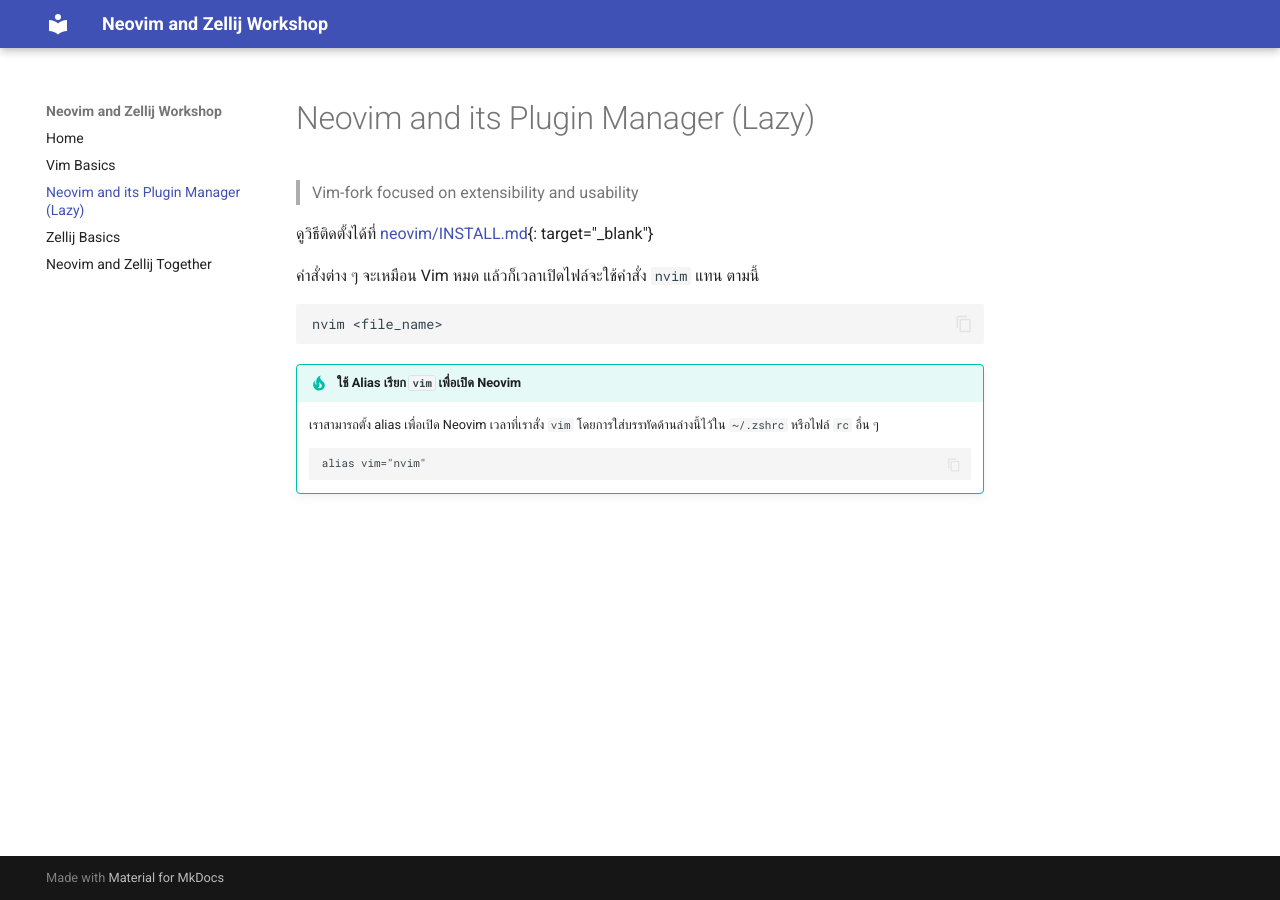
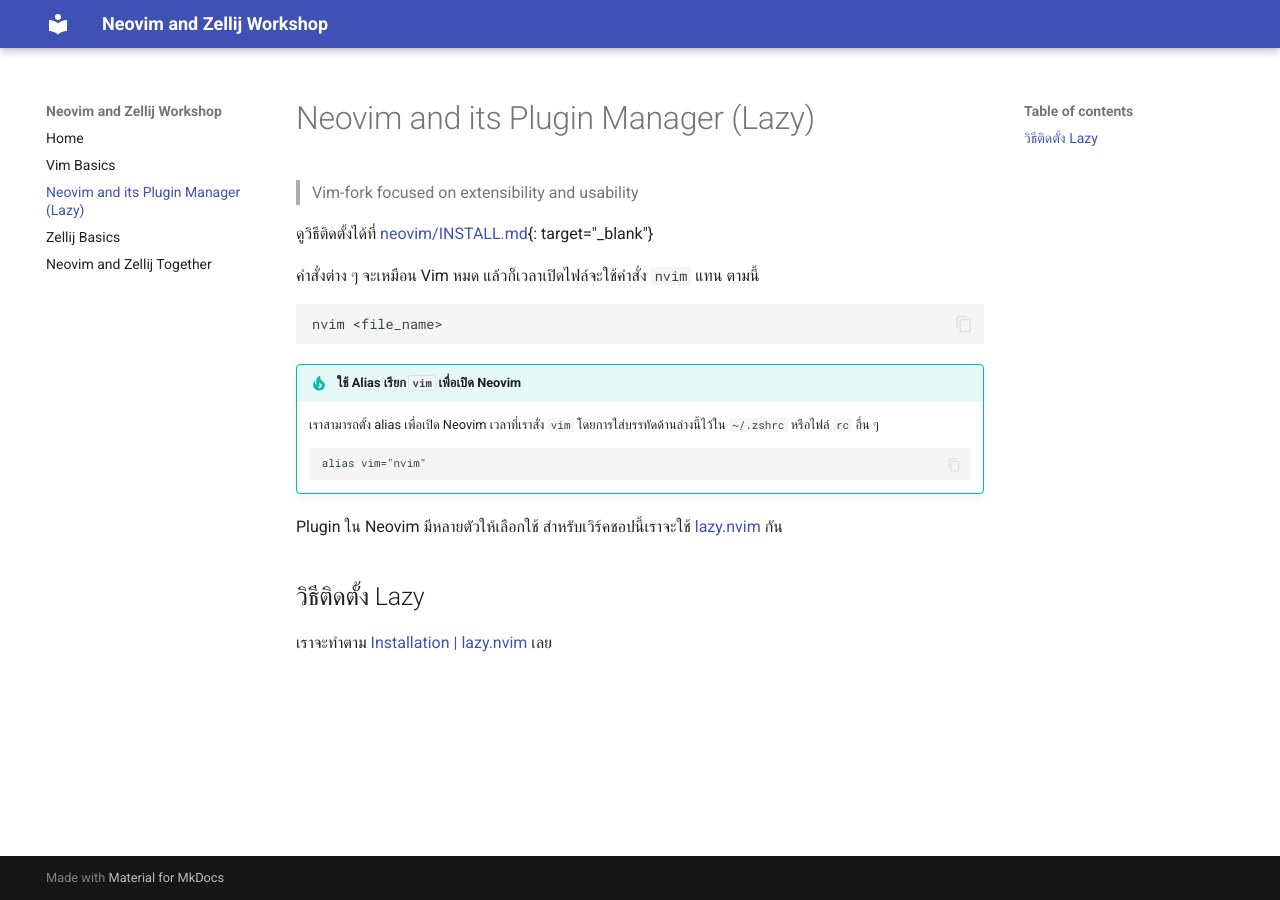
Before and after one commit to zkan/neovim-zellij-workshop, an MkDocs documentation site: the page built from docs/neovim-lazy.md, in a window 1280 px wide. Built offline with MkDocs 1.6.1 and Material for MkDocs 9.7.7, drawn with Linux system fonts in a browser that asks for light colours.

Commit message:
Add plugin installation section

````diff
--- a/docs/neovim-lazy.md
+++ b/docs/neovim-lazy.md
@@ -20,3 +20,10 @@
     ```
     alias vim="nvim"
     ```
+
+Plugin ใน Neovim มีหลายตัวให้เลือกใช้ สำหรับเวิร์คชอปนี้เราจะใช้
+[lazy.nvim](https://github.com/folke/lazy.nvim){: target="_blank"} กัน
+
+## วิธีติดตั้ง Lazy
+
+เราจะทำตาม [Installation | lazy.nvim](https://lazy.folke.io/installation) เลย
````
